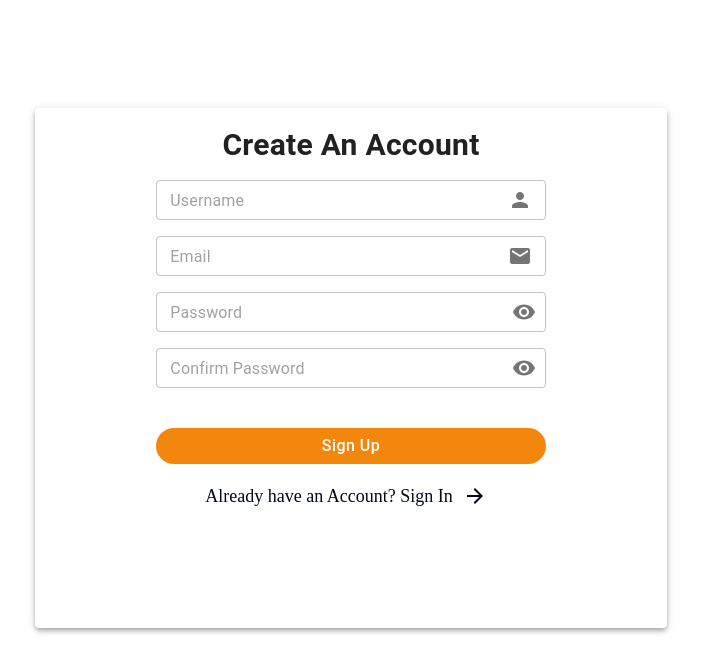
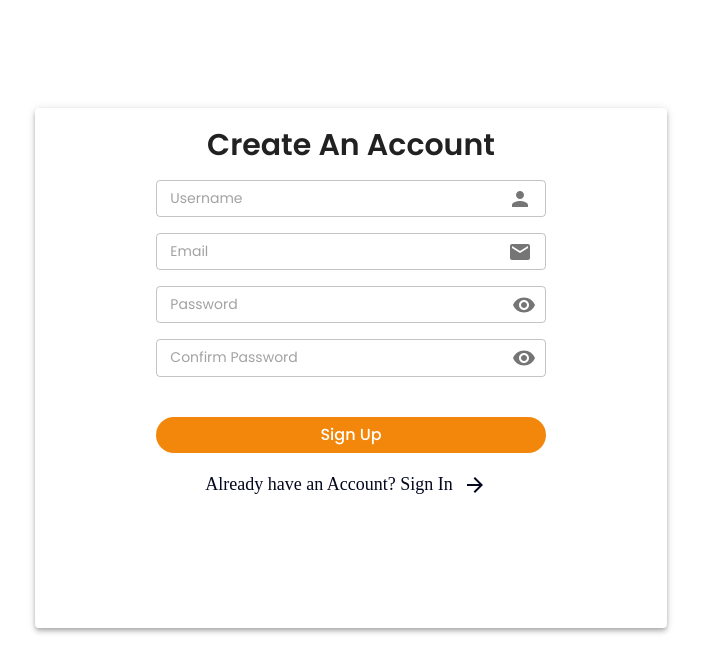
Before and after one commit to mugane-dj/alx-webstack-project, a Next.js app in the folder aid-crowdsource/: page /signup in a window 1280 px wide. Shown: the top 672 px of the page, without its empty margins (289-990 px from the left). Built offline with nearby package versions, Linux system fonts and the light colour scheme.

Commit message:
style: theme auth pages

```diff
--- a/aid-crowdsource/pages/signup.tsx
+++ b/aid-crowdsource/pages/signup.tsx
@@ -1,14 +1,22 @@
 'use client'
+import React from "react";
 import { NextPage } from "next";
 import { useState, useEffect } from 'react'
 import { SignupComponent } from "../src/app/auth/signup/signup";
+import { ThemeProvider } from "@mui/material";
+import mainTheme from "../src/theme";
 
 const SignupPage: NextPage = () => {
   const [isloaded, setIsloaded] = useState(false)
   useEffect(() => {
     setIsloaded(true)
   }, [])
-  return <SignupComponent  />
+  return <>
+    <ThemeProvider theme={mainTheme}>
+      <SignupComponent />
+
+    </ThemeProvider>
+  </>
 
 
 }
--- a/aid-crowdsource/src/components/navbar.tsx
+++ b/aid-crowdsource/src/components/navbar.tsx
@@ -14,6 +14,7 @@
 import { useRouter } from 'next/router';
 import toast, { Toaster } from 'react-hot-toast';
 import { appBarStyle, avatarStyle, boxNavbarStyle, closeButtonStyle, createProjectButton, formBoxStyle, listItemButton, listItemStyle, listItemText, logoHeader, menuStyle, submitButtonStyle, textFieldStyle, toolbBarStyle } from '../utils/styleProjectsPages';
+import Cookies from 'js-cookie';
 
 
 
@@ -43,9 +44,7 @@
     const handleCloseUserMenu = () => {
         setAnchorElUser(null);
     };
-    const user = (JSON.parse(localStorage.getItem('user')!) as UserFrontend)
-    console.log(user, user.id, 'loggedin')
-
+    const user = (JSON.parse(Cookies.get('user')!) as UserFrontend)
 
     const handleImageChange = (event: any) => {
         const image = event.target.files[0];
--- a/aid-crowdsource/src/utils/styleAuthPages.ts
+++ b/aid-crowdsource/src/utils/styleAuthPages.ts
@@ -77,6 +77,7 @@
     textTransform: "none",
     fontSize: "16px",
     boxShadow: 'none',
+    color: 'white',
     backgroundColor: mainTheme.palette.primary.main,
     "&:hover": {
         transform: 'scale(1.05)',
```
Also changed, not shown: aid-crowdsource/pages/login.tsx (+8 -1 lines).
